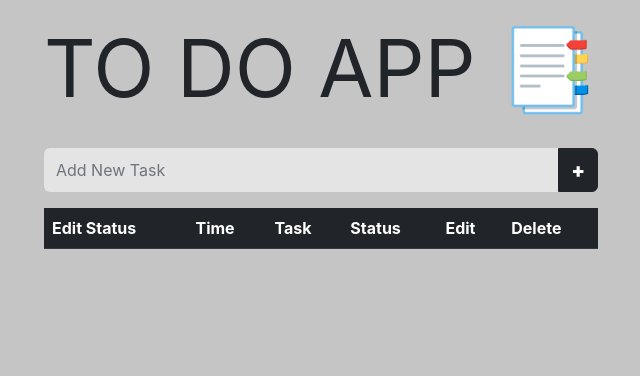
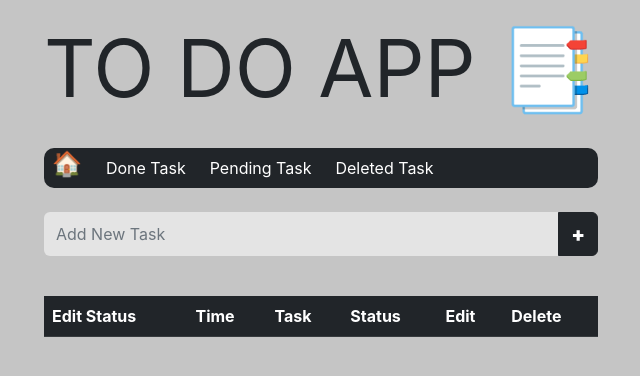
Before and after one commit to abhishekraj00/Task-Tracker, a React (Create React App) app: page / in a window 1280 px wide. Shown: the top 376 px of the page, without its empty margins (319-959 px from the left). Built offline with nearby package versions, Linux system fonts and the light colour scheme.

Commit message:
routing fetcher added

```diff
--- a/package.json
+++ b/package.json
@@ -8,6 +8,7 @@
     "@testing-library/user-event": "^13.5.0",
     "react": "^18.2.0",
     "react-dom": "^18.2.0",
+    "react-router-dom": "^6.4.3",
     "react-scripts": "5.0.1",
     "web-vitals": "^2.1.4"
   },
--- a/src/App.js
+++ b/src/App.js
@@ -1,12 +1,96 @@
-import React from 'react'
-import TodoApp from './components/TodoApp'
+import React, { useRef, useState } from "react";
+import { createBrowserRouter, RouterProvider, Route } from "react-router-dom";
+import TaskAdd from "./components/TaskAdd";
+import Done from "./components/Done";
+import Pending from "./components/Pending";
+import DeletTask from "./components/DeletTask";
 
 function App() {
+  const currentTime = new Date().toLocaleTimeString();
+  const [taskList, setTaskList] = useState([]);
+  const addDataRef = useRef(); // for input data access
+
+  const [forEditToggel, setEditToggel] = useState(false); //
+  const [getId, setID] = useState("");
+
+  const [deleteTt, setDelete] = useState([]);
+
+
+
+  const router = createBrowserRouter([
+    {
+      path: "/",
+      element: (
+        <div>
+          <TaskAdd
+            currentTime={currentTime}
+            taskList={taskList}
+            setTaskList={setTaskList}
+            addDataRef={addDataRef}
+            forEditToggel={forEditToggel}
+            setEditToggel={setEditToggel}
+            getId={getId}
+            setID={setID}
+            deleteTt={deleteTt}
+            setDelete={setDelete}
+          />
+        </div>
+      ),
+    },
+    {
+      path: "/alltask",
+      element: (
+        <DeletTask
+          currentTime={currentTime}
+          taskList={taskList}
+          setTaskList={setTaskList}
+          addDataRef={addDataRef}
+          forEditToggel={forEditToggel}
+          setEditToggel={setEditToggel}
+          getId={getId}
+          setID={setID}
+          deleteTt={deleteTt}
+          setDelete={setDelete}
+        />
+      ),
+    },
+    {
+      path: "/Done",
+      element: (
+        <Done
+          currentTime={currentTime}
+          taskList={taskList}
+          setTaskList={setTaskList}
+          addDataRef={addDataRef}
+          forEditToggel={forEditToggel}
+          setEditToggel={setEditToggel}
+          getId={getId}
+          setID={setID}
+        />
+      ),
+    },
+    {
+      path: "/Pending",
+      element: (
+        <Pending
+          currentTime={currentTime}
+          taskList={taskList}
+          setTaskList={setTaskList}
+          addDataRef={addDataRef}
+          forEditToggel={forEditToggel}
+          setEditToggel={setEditToggel}
+          getId={getId}
+          setID={setID}
+        />
+      ),
+    },
+  ]);
+
   return (
-    <div className='Main-container'>
-      <TodoApp/>
+    <div className="Main-container">
+      <RouterProvider router={router} />
     </div>
-  )
+  );
 }
 
-export default App
+export default App;
--- a/src/components/Component.css
+++ b/src/components/Component.css
@@ -10,9 +10,6 @@
   cursor: pointer;
 }
 
-table{
-    width: 500px;
-}
 
 .form-control:focus {
     border-color: #ff4d00;
@@ -29,3 +26,10 @@ input{
     font-weight: 400;
 
 }
+
+.nav-border{
+
+  border-radius: 10px;
+  max-height: 40px;
+
+}
--- /dev/null
+++ b/src/components/DeletTask.js
@@ -0,0 +1,45 @@
+import React from "react";
+import Navbar from "./Navbar";
+
+function DeletTask({
+  currentTime,
+  taskList,
+  setTaskList,
+  addDataRef,
+  forEditToggel,
+  setEditToggel,
+  getId,
+  setID,
+  dele,
+  deleteTt
+}) {
+  return (
+    <div>
+      <h1 className="display-1 for-bold">TO DO APP 📑</h1>
+      <br />
+      <Navbar /><br/>
+      <h3>Deleted Task</h3>
+      <table className="table ">
+        <thead className="table-dark">
+          <tr>
+            <th>S.No</th>
+            <th>Time</th>
+            <th>Task</th>
+          </tr>
+        </thead>
+
+        <tbody className="table-light">
+          {deleteTt.map((e, i) => (
+            <tr key={`DoneKey${i}`}>
+              <td>{i + 1}</td>
+              <td>{e.taskTime}</td>
+              <td>{e.task}</td>
+            </tr>
+          ))}
+        </tbody>
+      </table>
+    </div>
+  );
+}
+
+export default DeletTask;
--- /dev/null
+++ b/src/components/Done.js
@@ -0,0 +1,50 @@
+import React, { useEffect, useState } from "react";
+import Navbar from "./Navbar";
+
+function Done({
+  currentTime,
+  taskList,
+  setTaskList,
+  addDataRef,
+  forEditToggel,
+  setEditToggel,
+  getId,
+  setID,
+}) {
+const [Done, setDone] = useState([]);
+
+  useEffect(() => {
+    setDone(taskList.filter((e) => e.status === true));
+  }, [Done]);
+
+
+  return (
+    <div>
+      <h1 className="display-1 for-bold">TO DO APP 📑</h1>
+      <br />
+      <Navbar /><br/>
+      <h3>Done Task</h3>
+      <table className="table ">
+        <thead className="table-dark">
+          <tr>
+            <th>S.No</th>
+            <th>Time</th>
+            <th>Task</th>
+          </tr>
+        </thead>
+
+        <tbody className="table-light">
+          {Done.map((e, i) => (
+            <tr key={`DoneKey${i}`}>
+              <td>{i + 1}</td>
+              <td>{e.taskTime}</td>
+              <td>{e.task}</td>
+            </tr>
+          ))}
+        </tbody>
+      </table>
+    </div>
+  );
+}
+
+export default Done;
--- /dev/null
+++ b/src/components/Navbar.jsx
@@ -0,0 +1,32 @@
+import React from "react";
+import { Link } from "react-router-dom";
+
+function Navbar() {
+  const styleSheet = {
+    display: "flex",
+    justifyContent: "center",
+    alignItems: "center",
+  };
+  return (
+    <>
+      <nav  class="navbar navbar-expand-lg navbar-light bg-light navbar navbar-dark bg-dark nav-border">
+        <div style={styleSheet} class="navbar-nav d-grid gap-2 d-md-flex justify-content-md-end">
+          <Link class="nav-link active" aria-current="page" to="/">
+            <h4 >🏠</h4>
+          </Link>
+          <Link class="nav-link active" aria-current="page" to="/Done">
+            Done Task
+          </Link>
+          <Link class="nav-link active" aria-current="page" to="/Pending">
+            Pending Task
+          </Link>
+          <Link class="nav-link active" aria-current="page" to="/alltask">
+            Deleted Task
+          </Link>
+        </div>
+      </nav>
+    </>
+  );
+}
+
+export default Navbar;
--- /dev/null
+++ b/src/components/Pending.js
@@ -0,0 +1,50 @@
+import React, { useEffect, useState } from "react";
+import Navbar from "./Navbar";
+
+function Pending({
+  currentTime,
+  taskList,
+  setTaskList,
+  addDataRef,
+  forEditToggel,
+  setEditToggel,
+  getId,
+  setID,
+}) {
+  const [pending, setPending] = useState([]);
+
+  useEffect(() => {
+    setPending(taskList.filter((e) => e.status === false));
+  }, [pending]);
+
+  return (
+    <div>
+      <h1 className="display-1 for-bold">TO DO APP 📑</h1>
+      <br />
+      <Navbar /><br/>
+      <h3>Pending Task</h3>
+
+      <table className="table ">
+        <thead className="table-dark">
+          <tr>
+            <th>S.No</th>
+            <th>Time</th>
+            <th>Task</th>
+          </tr>
+        </thead>
+
+        <tbody className="table-light">
+          {pending.map((e, i) => (
+            <tr key={`PendingKey${i}`}>
+              <td>{i + 1}</td>
+              <td>{e.taskTime}</td>
+              <td>{e.task}</td>
+            </tr>
+          ))}
+        </tbody>
+      </table>
+    </div>
+  );
+}
+
+export default Pending;
--- a/src/components/TaskAdd.jsx
+++ b/src/components/TaskAdd.jsx
@@ -1,14 +1,9 @@
 import React, { useRef, useState } from "react";
 
 import "./Component.css";
+import Navbar from "./Navbar";
 
-function TaskAdd() {
-  const currentTime = new Date().toLocaleTimeString();
-  const [taskList, setTaskList] = useState([]);
-  const addDataRef = useRef(); // for input data access
-
-  const [forEditToggel, setEditToggel] = useState(false); //
-  const [getId, setID] = useState("");
+function TaskAdd({currentTime,taskList,setTaskList,addDataRef,forEditToggel,setEditToggel,getId,setID ,deleteTt,setDelete}) {
 
   // task add logic
   const handleAdd = (event) => {
@@ -16,7 +11,7 @@ function TaskAdd() {
       setTaskList([
         ...taskList,
         {
-          id: '📝',
+          id: "📝",
           task: addDataRef.current.value,
           taskTime: currentTime,
           style: {},
@@ -55,15 +50,8 @@ function TaskAdd() {
   };
 
   const deleteTask = (event) => {
-
-    let newTaskList =  taskList.filter((e, idk) => event.target.id !== `${idk}`)
-    // let updateIndex = newTaskList.map((e,i)=>{
-
-    //     if(e.id == i)
-
-    //    return {...e,id : i+1}
-
-    // })
+    let newTaskList = taskList.filter((e, idk) => event.target.id !== `${idk}`);
+    setDelete(taskList.filter((e, idk) => event.target.id === `${idk}`))
     setTaskList(newTaskList);
   };
 
@@ -71,6 +59,9 @@ function TaskAdd() {
     <>
       <h1 className="display-1 for-bold">TO DO APP 📑</h1>
       <br />
+
+      <Navbar/><br/>
+
       <div className="input-group mb-3">
         <input
           type="text"
@@ -86,9 +77,9 @@ function TaskAdd() {
         >
           {forEditToggel ? "✏️" : "+"}
         </button>
-      </div>
+      </div><br/>
 
-      <table className="table">
+      <table className="table ">
         <thead className="table-dark">
           <tr>
             <th>Edit Status</th>
--- a/src/components/TodoApp.js
+++ /dev/null
@@ -1,12 +0,0 @@
-import React, { useState } from "react";
-import TaskAdd from "./TaskAdd";
-
-function TodoApp() {
-  return (
-    <div>
-      <TaskAdd />
-    </div>
-  );
-}
-
-export default TodoApp;
--- a/src/index.css
+++ b/src/index.css
@@ -7,6 +7,10 @@ body {
   -moz-osx-font-smoothing: grayscale;
 
   background: rgb(197, 197, 197);
+
+  display: flex;
+  justify-content: center;
+  align-items: center;
 }
 
 code {
@@ -20,8 +24,10 @@ code {
   align-items: center;
 
   margin-top: 20px;
+
+  max-width: 600px;
 }
 
-input:focus{
+input:focus {
   outline: none !important;
 }
```
Also changed, not shown: src/index.js (+10 -6 lines), 1 other file (tests, documents, lock files or other folders).
